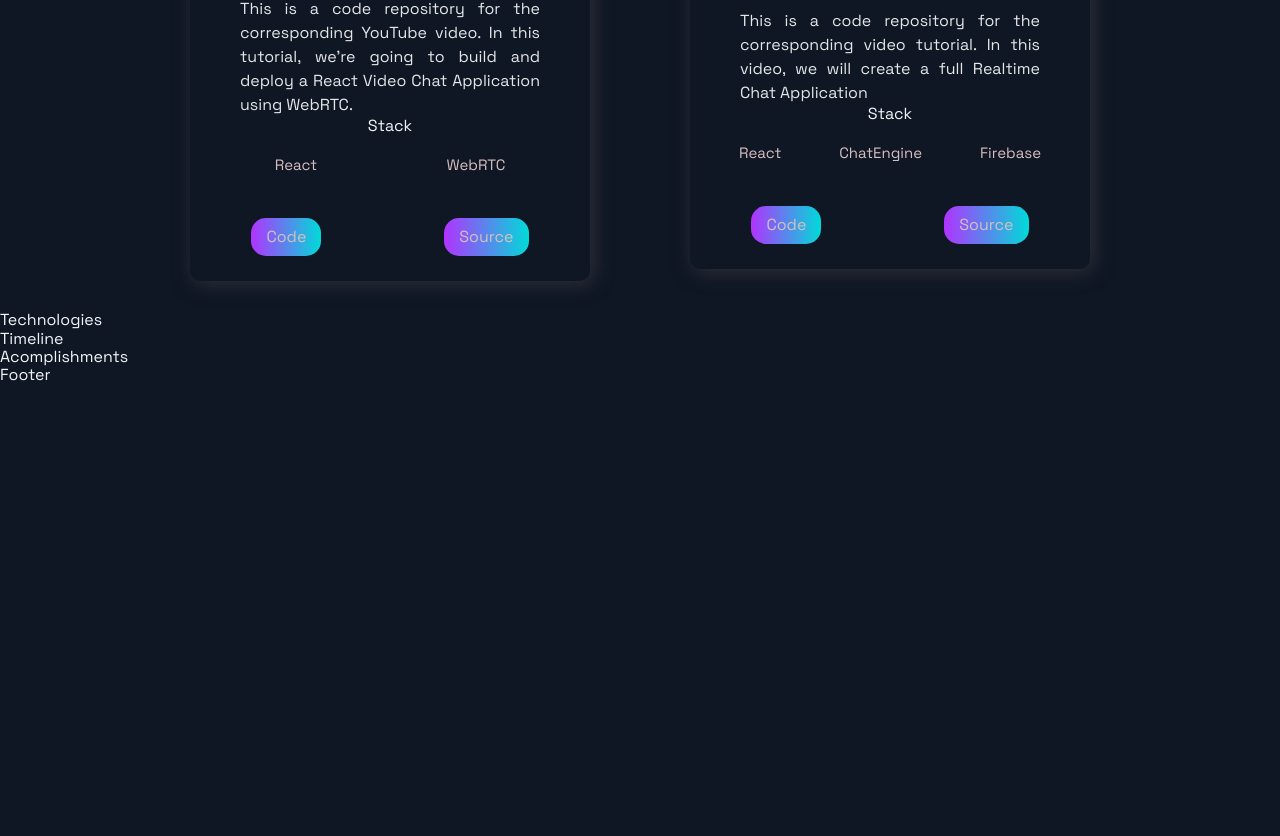
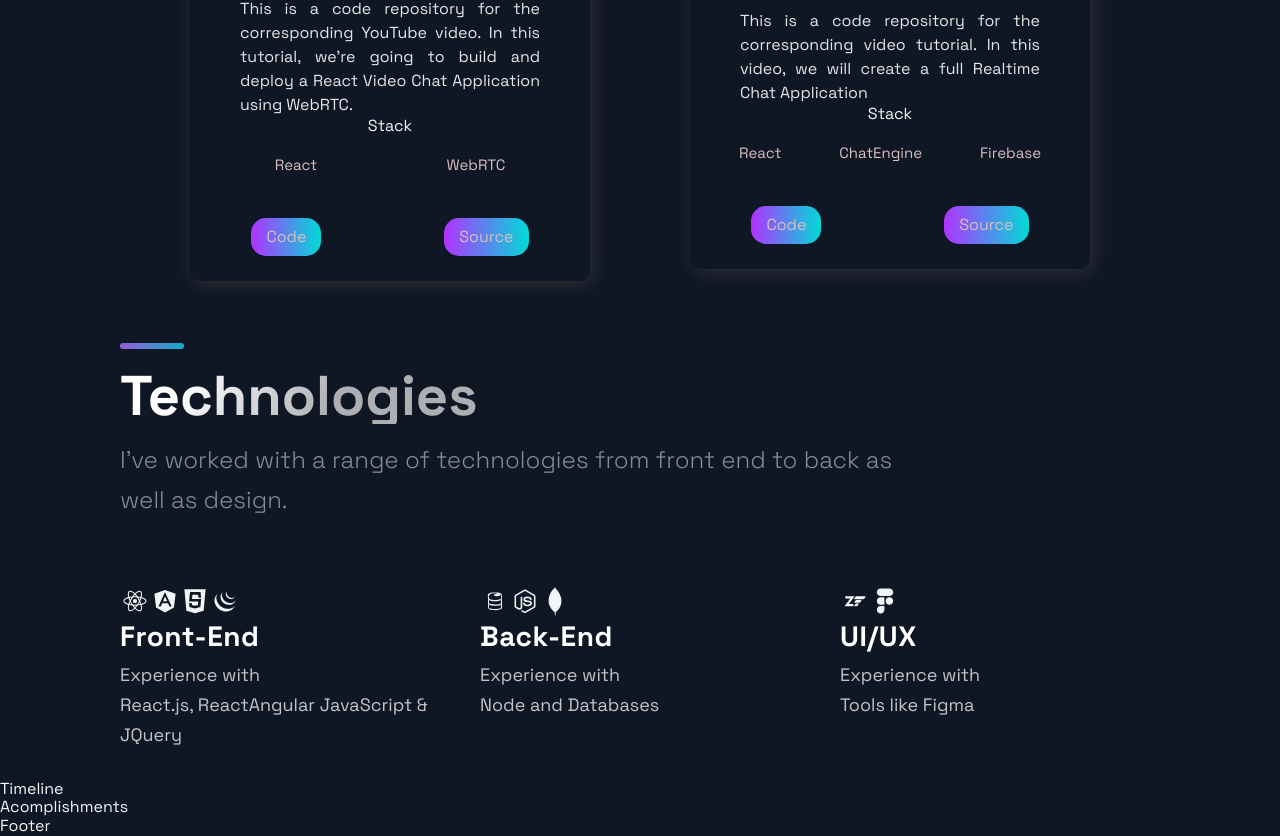
Before and after one commit to jeffmlb91/Geoffrey-Portfolio, a Next.js app: page / in a window 1280 px wide. Shown: the part 1963-2799 px from the top of the page. Before the commit the page ends 2348 px from the top, so only its background shows below. Built offline with nearby package versions, Linux system fonts and the light colour scheme.

Commit message:
update technologies

```diff
--- a/src/components/Technologies/Technologies.js
+++ b/src/components/Technologies/Technologies.js
@@ -1,12 +1,83 @@
-import React from 'react';
-import { DiFirebase, DiReact, DiZend } from 'react-icons/di';
-import { Section, SectionDivider, SectionText, SectionTitle } from '../../styles/GlobalComponents';
-import { List, ListContainer, ListItem, ListParagraph, ListTitle } from './TechnologiesStyles';
+import React from "react";
+import {
+  DiFirebase,
+  DiReact,
+  DiZend,
+  DiAngularSimple,
+  DiJavascript,
+  DiJqueryLogo,
+  DiNodejsSmall,
+  DiMongodb,
+} from "react-icons/di";
+import { CgFigma } from "react-icons/cg";
+import {
+  Section,
+  SectionDivider,
+  SectionText,
+  SectionTitle,
+} from "../../styles/GlobalComponents";
+import {
+  List,
+  ListContainer,
+  ListItem,
+  ListParagraph,
+  ListTitle,
+} from "./TechnologiesStyles";
 
-const Technologies = () =>  (
-  <div>
-    Technologies
-  </div>
+const Technologies = () => (
+  <Section id="tech">
+    <SectionDivider />
+    <br/>
+    <SectionTitle>Technologies</SectionTitle>
+    <SectionText>
+      I've worked with a range of technologies from front end to back as well as
+      design.
+    </SectionText>
+    <List>
+      <ListItem>
+        <view style={{ flexDirection: "row", justifyContent: "space-between" }}>
+          <DiReact size="3rem" />
+          <DiAngularSimple size="3rem" />
+          <DiJavascript size="3rem" />
+          <DiJqueryLogo size="3rem" />
+        </view>
+        <ListContainer>
+          <ListTitle>Front-End</ListTitle>
+          <ListParagraph>
+            Experience with <br />
+            React.js, ReactAngular JavaScript & JQuery
+          </ListParagraph>
+        </ListContainer>
+      </ListItem>
+      <ListItem>
+        <view style={{ flexDirection: "row", justifyContent: "space-between" }}>
+          <DiFirebase size="3rem" />
+          <DiNodejsSmall size="3rem" />
+          <DiMongodb size="3rem" />
+        </view>
+        <ListContainer>
+          <ListTitle>Back-End</ListTitle>
+          <ListParagraph>
+            Experience with <br />
+            Node and Databases
+          </ListParagraph>
+        </ListContainer>
+      </ListItem>
+      <ListItem>
+        <view style={{ flexDirection: "row", justifyContent: "space-between" }}>
+          <DiZend size="3rem" />
+          <CgFigma size="3rem" />
+        </view>
+        <ListContainer>
+          <ListTitle>UI/UX</ListTitle>
+          <ListParagraph>
+            Experience with <br />
+            Tools like Figma
+          </ListParagraph>
+        </ListContainer>
+      </ListItem>
+    </List>
+  </Section>
 );
 
 export default Technologies;
```
